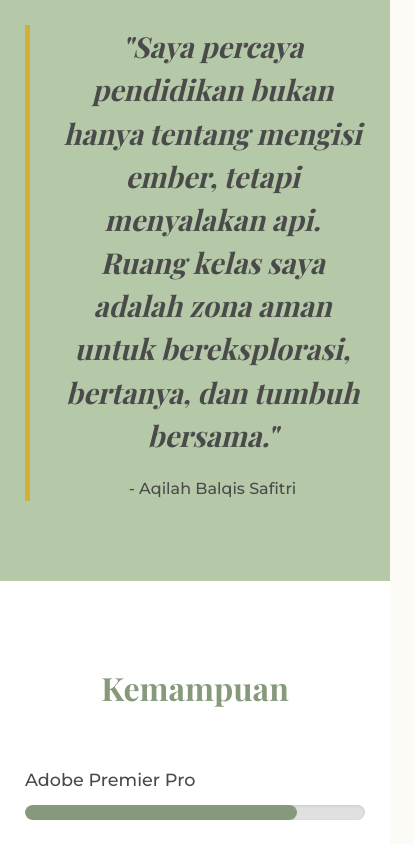
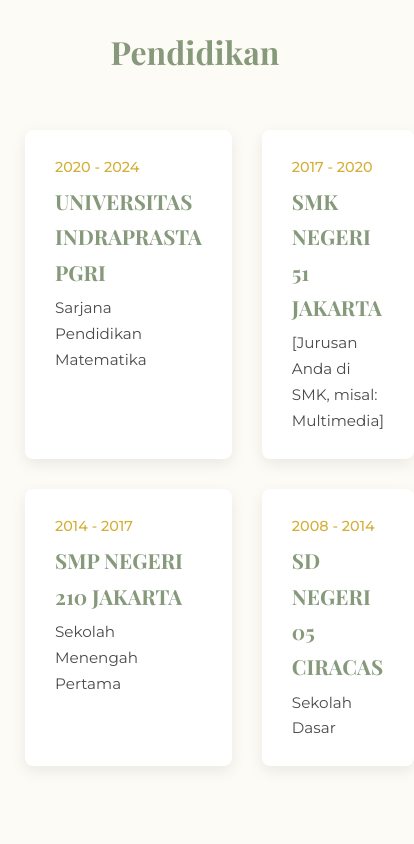
Before and after one commit to ahmdkenz/portofolio-web-AqilahbalqisS, a plain HTML site: page index.html in a window 390 px wide. Shown: the part 2340-3184 px from the top of the page, 414 px wide, since content can reach past the window. Drawn offline with nearby package versions, Linux system fonts and the light colour scheme.

Commit message:
Initial Commit

```diff
--- a/index.html
+++ b/index.html
@@ -6,10 +6,11 @@
     <title>Portofolio Aqilah Balqis Safitri, S.Pd. - Pendidik Matematika</title>
 
     <link rel="preconnect" href="https://fonts.googleapis.com">
-    <link rel="preconnect" href="https://fonts.gstatic.com" crossorigin>
+    <link rel="preconnect" href="https://fonts.gstatic" crossorigin>
     <link href="https://fonts.googleapis.com/css2?family=Montserrat:wght@400;500;700&family=Playfair+Display:wght@700&display=swap" rel="stylesheet">
 
     <link rel="stylesheet" href="styles.css">
+    <link rel="stylesheet" href="responsive.css">
 </head>
 <body>
 
@@ -32,7 +33,8 @@
                 <div class="hero-text">
                     <h1>Aqilah Balqis Safitri, S.Pd.</h1>
                     <p class="sub-judul">Pendidik Profesional yang Berdedikasi, Kreatif, dan Inklusif. Lulusan Sarjana Pendidikan Matematika.</p>
-                    <a href="#skills" class="btn">Lihat Kemampuan Saya</a> </div>
+                    <a href="#skills" class="btn">Lihat Kemampuan Saya</a>
+                </div>
                 <div class="hero-image">
                     <img src="images/images1.png" alt="Aqilah Balqis Safitri, S.Pd.">
                 </div>
@@ -61,6 +63,38 @@
             </div>
         </section>
 
+        <section id="education">
+            <div class="container">
+                <h2>Pendidikan</h2>
+                <div class="education-grid">
+
+                    <div class="education-item">
+                        <span class="date">2020 - 2024</span>
+                        <h3>UNIVERSITAS INDRAPRASTA PGRI</h3>
+                        <p>Sarjana Pendidikan Matematika</p>
+                    </div>
+
+                    <div class="education-item">
+                        <span class="date">2017 - 2020</span>
+                        <h3>SMK NEGERI 51 JAKARTA</h3>
+                        <p>[Jurusan Anda di SMK, misal: Multimedia]</p>
+                    </div>
+
+                    <div class="education-item">
+                        <span class="date">2014 - 2017</span>
+                        <h3>SMP NEGERI 210 JAKARTA</h3>
+                        <p>Sekolah Menengah Pertama</p>
+                    </div>
+
+                    <div class="education-item">
+                        <span class="date">2008 - 2014</span>
+                        <h3>SD NEGERI 05 CIRACAS</h3>
+                        <p>Sekolah Dasar</p>
+                    </div>
+
+                </div>
+            </div>
+        </section>
         <section id="philosophy">
             <div class="container">
                 <blockquote>
@@ -113,6 +147,7 @@
                     </div>
             </div>
         </section>
+
         <section id="qualifications">
             <div class="container">
                 <h2>Kualifikasi & Pengalaman</h2>
@@ -162,23 +197,6 @@
             </div>
         </section>
 
-        <section id="testimonials">
-            <div class="container">
-                <h2>Testimoni</h2>
-                <div class="testimonials-container">
-                    <div class="testimonial-card">
-                        <p>"Aqilah adalah calon guru yang sangat berbakat dan sabar. Siswa-siswa sangat menyukainya dan ia selalu membawa energi positif ke dalam kelas."</p>
-                        <cite>Ibu [Nama Dosen/Guru Pamong], Dosen Pembimbing PPL</cite>
-                    </div>
-                    <div class="testimonial-card">
-                        <p>"Metode mengajar Ibu Aqilah sangat kreatif. Anak saya yang tadinya malas belajar, sekarang jadi lebih antusias."</p>
-                        <cite>Bapak [Nama Orang Tua], Orang Tua Murid (jika ada)</cite>
-                    </div>
-                </div>
-            </div>
-        </section>
-
-
         <section id="contact">
             <div class="container">
                 <h2>Hubungi Saya</h2>
--- /dev/null
+++ b/responsives.css
@@ -0,0 +1,103 @@
+/* ======================================================
+   FILE: responsive.css
+   Berisi semua style untuk tablet dan smartphone.
+   ====================================================== */
+
+/* --- Breakpoint 1: Tablet & HP (768px ke bawah) --- */
+@media (max-width: 768px) {
+
+    /* === Tipografi Dasar === */
+    h1 {
+        font-size: 2.5rem; /* 40px */
+    }
+    h2 {
+        font-size: 2rem; /* 32px */
+    }
+
+    /* === Navigasi === */
+    .navbar .nav-links {
+        display: none; /* Sembunyikan menu di HP (bisa diganti menu burger nanti) */
+    }
+
+    /* === Hero Section === */
+    #hero .container {
+        flex-direction: column;
+        text-align: center;
+    }
+    .hero-text {
+        flex-basis: 100%;
+        order: 2; /* Teks di bawah gambar */
+    }
+    .hero-image {
+        flex-basis: 100%;
+        order: 1;
+        margin-bottom: 30px;
+    }
+
+    /* === Tentang Saya === */
+    .about-highlights {
+        flex-direction: column;
+    }
+
+    /* === Pendidikan === */
+    .education-grid {
+        grid-template-columns: 1fr; /* Jadi 1 kolom di HP */
+    }
+
+    /* === Kemampuan === */
+    .skills-grid {
+        grid-template-columns: 1fr; /* Jadi 1 kolom di HP */
+        gap: 30px;
+    }
+
+    /* === Kualifikasi / Timeline === */
+    .timeline::before {
+        left: 20px;
+    }
+    .timeline-item {
+        width: 100%;
+        padding: 0 0 0 40px;
+        text-align: left !important; /* Paksa semua item jadi rata kiri */
+    }
+    .timeline-item:nth-child(even) {
+        left: 0; /* Ratakan semua item ke kiri */
+    }
+    .timeline-item::after {
+        left: 12px; /* Pindahkan bulatan ke kiri */
+    }
+    .timeline-item:nth-child(odd)::after {
+        left: 12px; /* Pindahkan bulatan ke kiri */
+    }
+}
+
+
+/* --- Breakpoint 2: HP Kecil (480px ke bawah) --- */
+@media (max-width: 480px) {
+
+    /* Perkecil font agar muat di layar sempit */
+    h1 {
+        font-size: 2.2rem; /* 35.2px */
+    }
+    h2 {
+        font-size: 1.8rem; /* 28.8px */
+    }
+
+    /* Perkecil logo dan tombol */
+    .navbar .logo {
+        font-size: 1.25rem;
+    }
+    .btn {
+        padding: 10px 20px;
+        font-size: 0.9rem;
+    }
+
+    /* Perkecil kutipan */
+    #philosophy blockquote {
+        font-size: 1.5rem;
+    }
+
+    /* Beri sedikit ruang lebih di section */
+    section {
+        padding: 60px 0;
+    }
+}
--- a/styles.css
+++ b/styles.css
@@ -531,3 +531,50 @@
         gap: 30px;
     }
 }
+/* =================================
+   CSS UNTUK SECTION PENDIDIKAN (BARU)
+   ================================= */
+
+/* Section #education akan menggunakan background default (Ivory) */
+
+.education-grid {
+    display: grid;
+    /* Tampilan 2 kolom di desktop */
+    grid-template-columns: repeat(2, 1fr);
+    gap: 30px;
+    max-width: 900px;
+    margin: 0 auto;
+}
+
+.education-item {
+    background: var(--color-white);
+    padding: 25px 30px;
+    border-radius: 8px;
+    box-shadow: 0 5px 15px rgba(0,0,0,0.08);
+    /* Desain konsisten dengan 'timeline-content' */
+    transition: transform 0.3s ease, box-shadow 0.3s ease;
+}
+
+.education-item:hover {
+    transform: translateY(-5px);
+    box-shadow: 0 8px 20px rgba(0,0,0,0.12);
+}
+
+.education-item .date {
+    /* Desain konsisten dengan 'timeline-content .date' */
+    font-size: 0.9rem;
+    font-weight: 500;
+    color: var(--color-accent);
+    margin-bottom: 5px;
+    display: block; /* Agar tanggal berada di atas judul */
+}
+
+.education-item h3 {
+    font-size: 1.3rem;
+    margin-bottom: 5px;
+}
+
+.education-item p {
+    font-size: 0.95rem;
+    margin-bottom: 0;
+}
```
